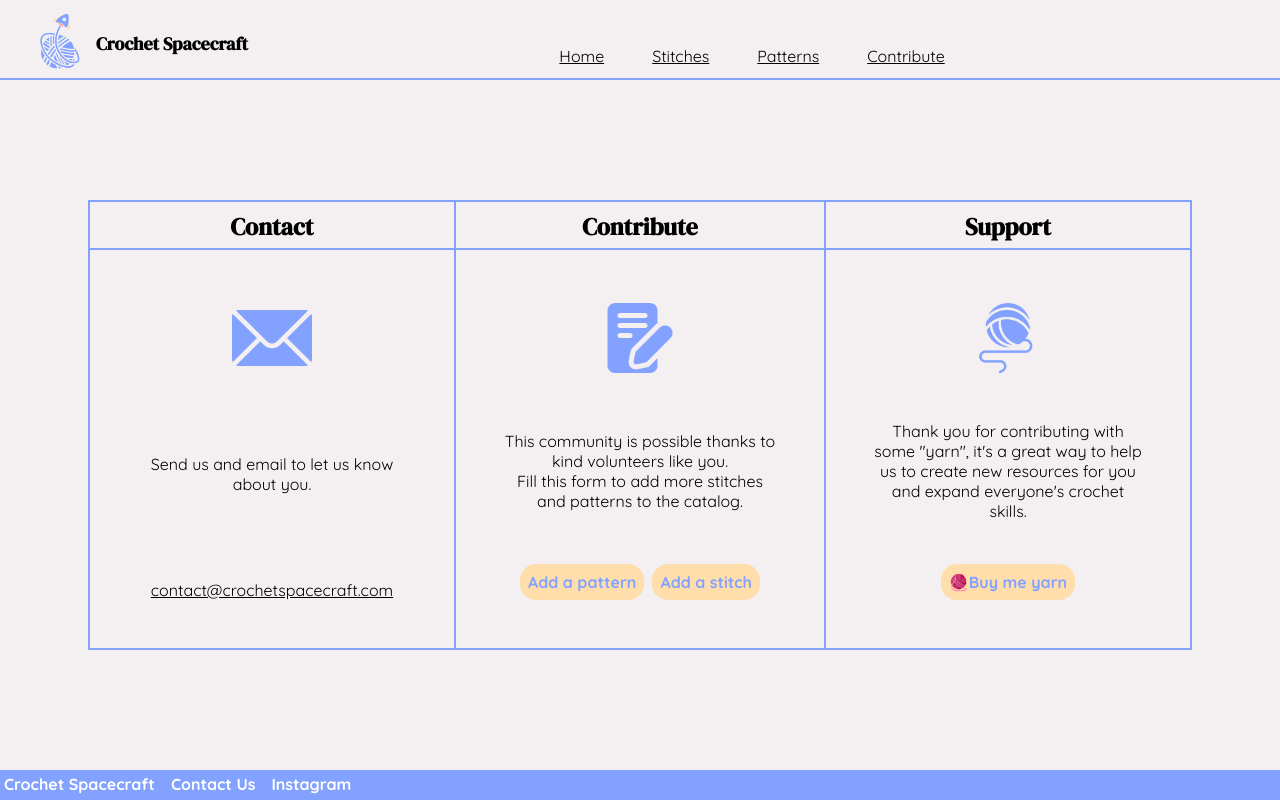
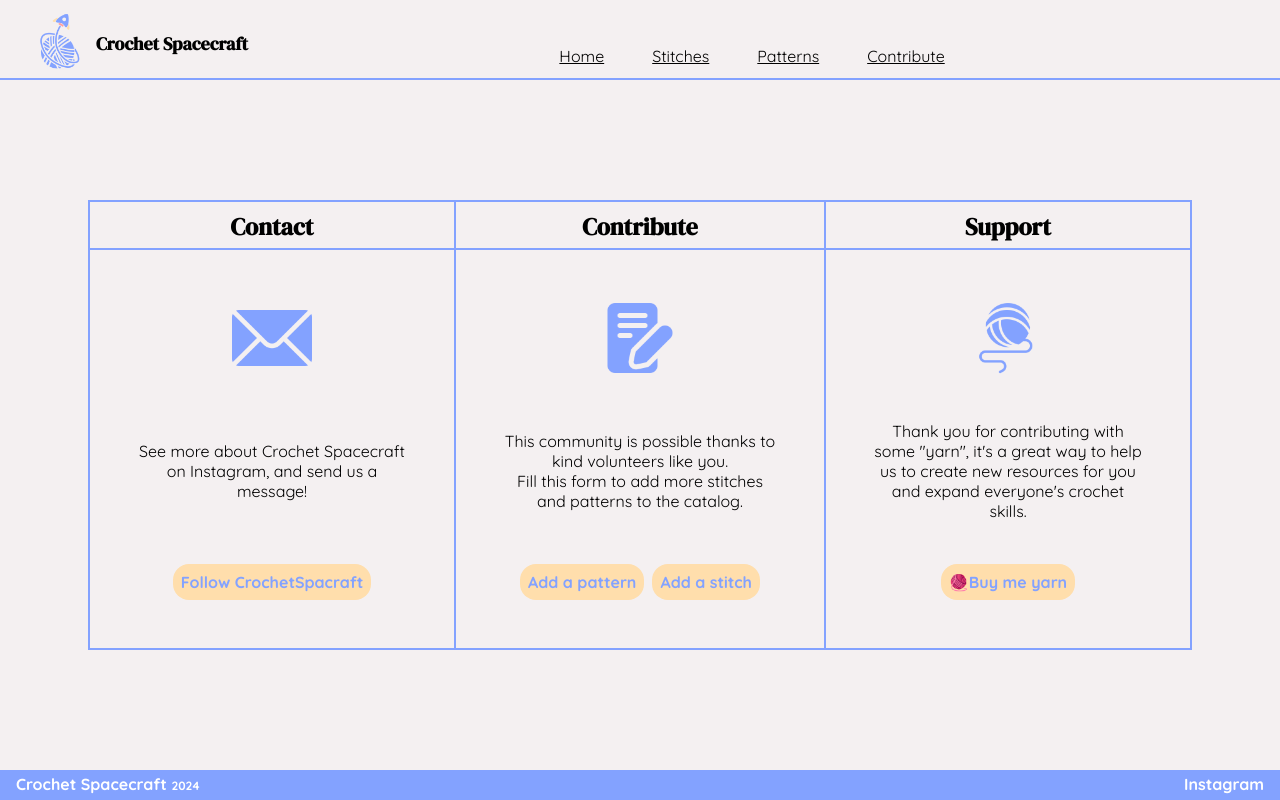
Before and after one commit to elaine2700/Crochet-Pattern-Translate, a React (Vite) app in the folder Project/: page /contact in a window 1280 px wide. Built offline with nearby package versions, Linux system fonts and the light colour scheme; no server answers.

Commit message:
Update Footer, and Contact Page

```diff
--- a/Project/src/App.jsx
+++ b/Project/src/App.jsx
@@ -1,5 +1,5 @@
 import { useState, useEffect } from 'react'
-import {BrowserRouter, Routes, Route, Navigate} from 'react-router-dom'
+import {BrowserRouter, Routes, Route, Navigate, Link} from 'react-router-dom'
 
 import NavBar from './Components/NavBar/NavBar';
 import './css/App.css';
@@ -83,10 +83,11 @@ function App() {
           <Route path='*' element={<NotFound/>}/>
         </Routes>
       </main>
-      <footer>
-        <p>Crochet Spacecraft</p>
-        <p>Contact Us</p>
-        <p>Instagram</p>
+      <footer className='footer'>
+        <div className='flex-container justify-space-between flex-grow-1'>
+          <p>Crochet Spacecraft <span className='font-small'>2024</span></p>
+          <Link to='https://www.instagram.com/crochet_spacecraft/' target='_blank'>Instagram</Link>
+        </div>
       </footer>
     </BrowserRouter>
   );
--- a/Project/src/Pages/Contact.jsx
+++ b/Project/src/Pages/Contact.jsx
@@ -1,5 +1,6 @@
 import BuyMeACoffeeButton from "../Components/Buttons/BuyMeACoffeeButton"
 import LinkButton from "../Components/Buttons/LinkButton"
+import { Link } from "react-router-dom"
 
 const Contact = () => {
   // TODO Add mailto (and real email)
@@ -14,9 +15,10 @@ const Contact = () => {
           <div className='contact-card-img mask contact'>
             <div className='fill bg-blue'></div>
           </div>
-          <p className='contact-card-paragraph'>Send us and email to let us know about you.</p>
+          <p className='contact-card-paragraph'>See more about Crochet Spacecraft on Instagram, and send us a message!</p>
           <div className='contact-card-cta'>
-            <a>contact@crochetspacecraft.com</a>
+            <LinkButton to='https://www.instagram.com/crochet_spacecraft/'
+            content='Follow CrochetSpacraft' target='_blank'/>
           </div>
         </div>
 
--- a/Project/src/css/App.css
+++ b/Project/src/css/App.css
@@ -260,3 +260,16 @@ label{
         grid-template-columns: 1fr;
     }
 }
+
+.footer{
+    padding-left: 1rem;
+    padding-right: 1rem;
+}
+
+.footer a{
+    color: white;
+    text-decoration: none;
+}
+.footer a:hover{
+    color: var(--darkBlue);
+}
--- a/Project/src/css/general.css
+++ b/Project/src/css/general.css
@@ -42,6 +42,9 @@ a:hover{
 .align-items-center{
     align-items: center;
 }
+.flex-grow-1{
+    flex-grow: 1;
+}
 .margin-top-small{
     margin-top: 0.25em;
 }
```
